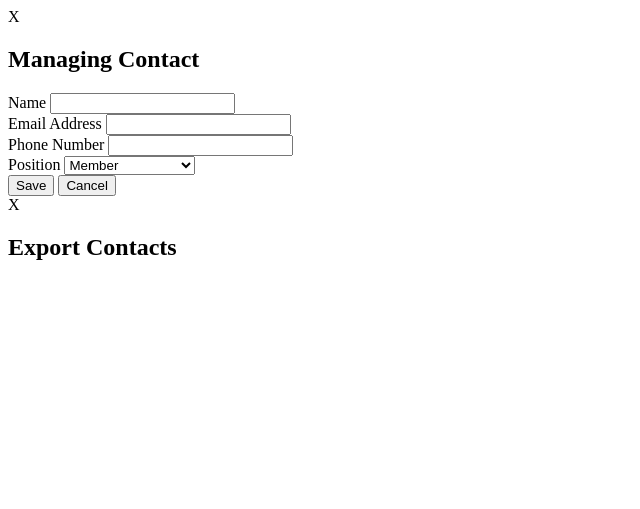
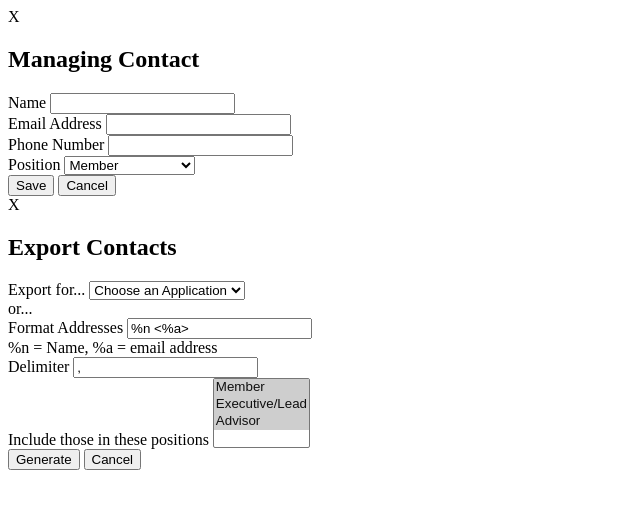
Before and after one commit to alecgunnar/ContactList, a PHP site: page /_includes/modals.html in a window 1280 px wide. Shown: the top 509 px of the page, without its empty margins (0-640 px from the left). Run offline with PHP 8.4, Linux system fonts and the light colour scheme.

Commit message:
Started export feature

```diff
--- a/_includes/modals.html
+++ b/_includes/modals.html
@@ -30,7 +30,38 @@
     <button class="close">Cancel</button>
   </div>
 </div>
+
 <div class="modal" id="export-modal">
   <div class="close">X</div>
   <h2>Export Contacts</h2>
+  <div class="field">
+    <label for="position">Export for...</label>
+    <select id="position">
+      <option value="">Choose an Application</option>
+      <option value="apple">Apple Mail</option>
+      <option value="webmail">WMU Webmail</option>
+    </select>
+  </div>
+  <div class="or">or...</div>
+  <div class="field">
+    <label for="format">Format Addresses</label>
+    <input type="text" id="format" value="%n <%a>" />
+    <div class="desc">%n = Name, %a = email address</div>
+  </div>
+  <div class="field">
+    <label for="delimiter">Delimiter</label>
+    <input type="text" id="delimiter" value="," />
+  </div>
+  <div class="field">
+    <label for="position">Include those in these positions</label>
+    <select id="position" multiple>
+      <option value="0" selected>Member</option>
+      <option value="1" selected>Executive/Lead</option>
+      <option value="2" selected>Advisor</option>
+    </select>
+  </div>
+  <div class="buttons">
+    <button id="save">Generate</button>
+    <button class="close">Cancel</button>
+  </div>
 </div>
--- a/_sass/_form.scss
+++ b/_sass/_form.scss
@@ -13,6 +13,10 @@
     padding: 5px;
     box-sizing: border-box;
     outline: none;
+  }
+
+  .desc {
+    font-size: .9em;
   }
 }
 
--- a/_sass/_modals.scss
+++ b/_sass/_modals.scss
@@ -51,4 +51,9 @@
       }
     }
   }
+
+  .or {
+    text-align: center;
+    margin-bottom: 20px;
+  }
 }
--- a/js/main.js
+++ b/js/main.js
@@ -215,6 +215,8 @@
 
         return false;
       }
+
+      return true;
     },
     flashError: function(msg) {
       var $box;
```
